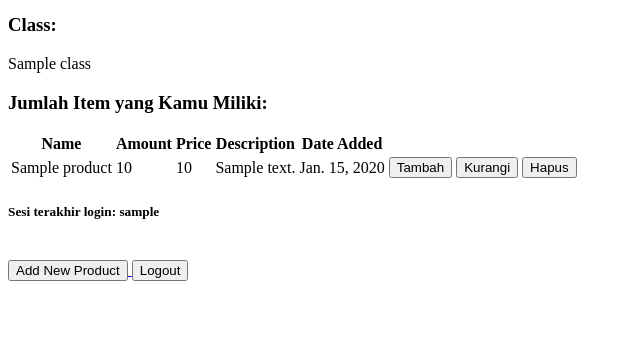
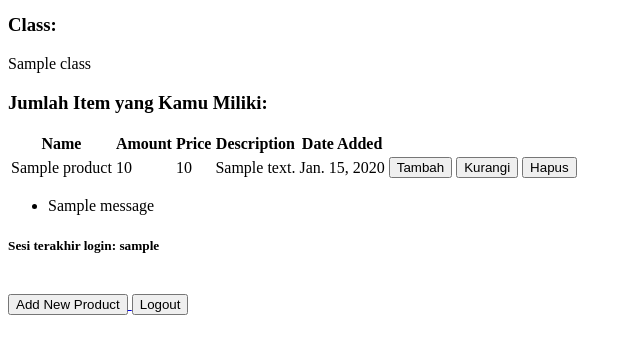
Before and after one commit to kezialasma/mini_perpus, a Django app: template main/templates/main.html in a window 1280 px wide. Shown: the part 143-497 px from the top of the page, without its empty margins (0-640 px from the left). Run offline with Django 4.2, Linux system fonts and the light colour scheme; tables that the repository leaves empty hold one stand-in row (values such as "Sample post"); the template is opened without the code that fills it: values that come from a table or form of the project are taken from there, most other values are stand-ins (such as "Sample title", 1, 10 or a date in 2020); one stand-in notice (Sample message) is shown.

Commit message:
tambah messages

```diff
--- a/main/templates/main.html
+++ b/main/templates/main.html
@@ -53,6 +53,14 @@
     {% endfor %}
 </table>
 
+{% if messages %}
+<ul>
+    {% for message in messages %}
+        <li>{{ message }}</li>
+    {% endfor %}
+</ul>
+{% endif %}
+
 <h5>Sesi terakhir login: {{ last_login }}</h5>
 
 <br />
```
Also changed, not shown: main/views.py (+5 -5 lines).
